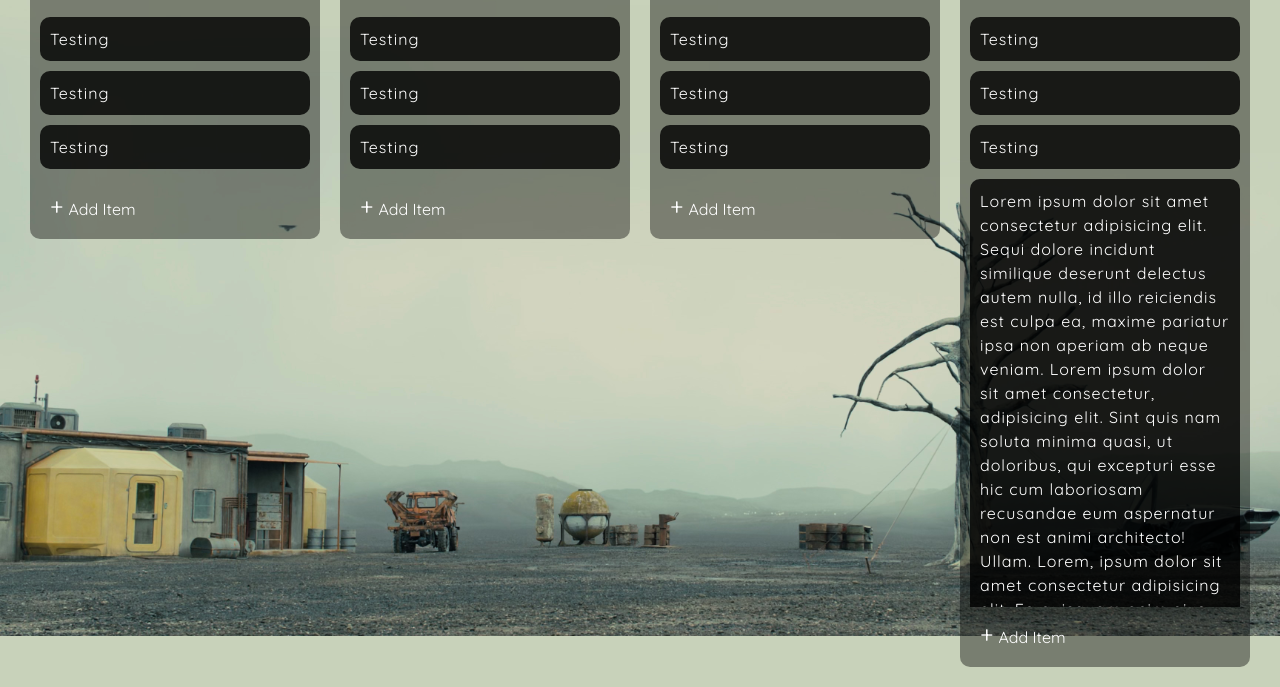
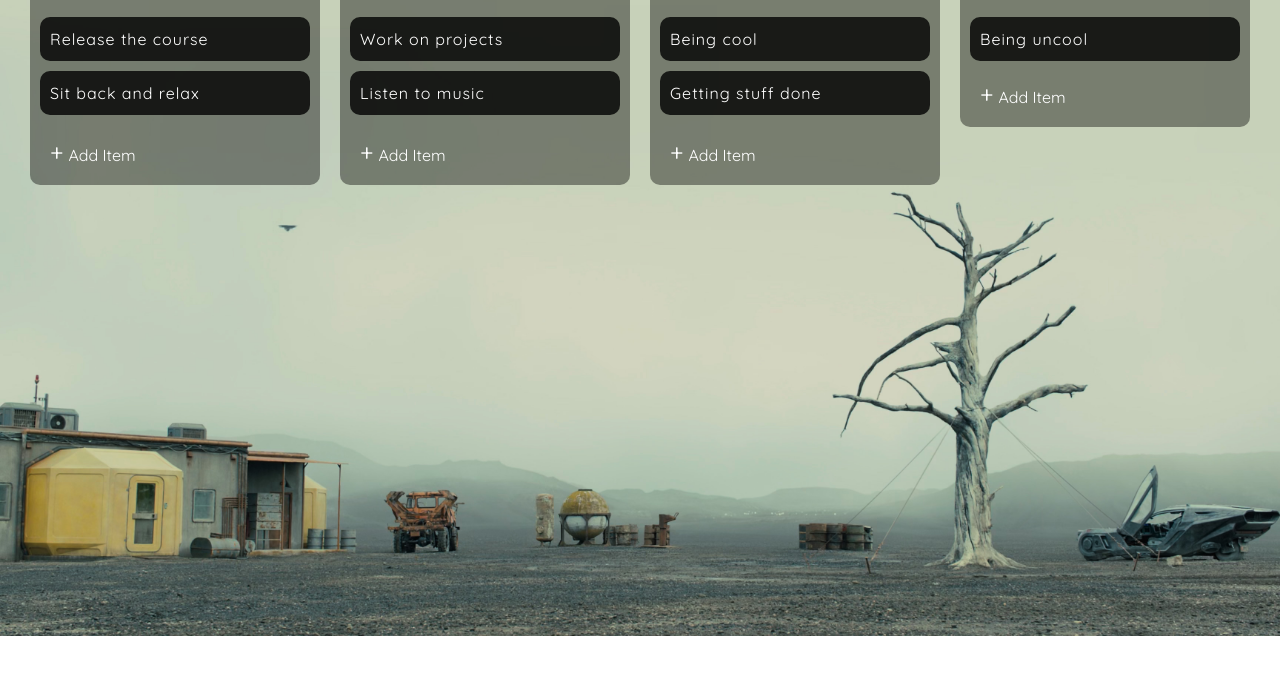
Before and after one commit to conuko/Kanban, a plain HTML site: page index.html in a window 1280 px wide. Shown: the part 164-851 px from the top of the page. After the commit the page ends 800 px from the top, so only its background shows below. Drawn offline with Linux system fonts and the light colour scheme.

Commit message:
set functions for updating the DOM

```diff
--- a/index.html
+++ b/index.html
@@ -18,11 +18,7 @@
                 </span>
                 <!-- Backlog Content -->
                 <div id="backlog-content" class="custom-scroll">
-                    <ul class="drag-item-list" id="backlog-list">
-                        <li class="drag-item">Testing</li>
-                        <li class="drag-item">Testing</li>
-                        <li class="drag-item">Testing</li>
-                    </ul>
+                    <ul class="drag-item-list" id="backlog-list"></ul>
                 </div>
                 <!-- Add Button Group -->
                 <div class="add-btn-group">
@@ -45,11 +41,7 @@
                 </span>
                 <!-- Progress Content -->
                 <div id="progress-content" class="custom-scroll">
-                    <ul class="drag-item-list" id="progress-list">
-                        <li class="drag-item">Testing</li>
-                        <li class="drag-item">Testing</li>
-                        <li class="drag-item">Testing</li>
-                    </ul>
+                    <ul class="drag-item-list" id="progress-list"></ul>
                 </div>
                 <!-- Add Button Group -->
                 <div class="add-btn-group">
@@ -72,11 +64,7 @@
                 </span>
                 <!-- Complete Content -->
                 <div id="complete-content" class="custom-scroll">
-                    <ul class="drag-item-list" id="complete-list">
-                        <li class="drag-item">Testing</li>
-                        <li class="drag-item">Testing</li>
-                        <li class="drag-item">Testing</li>
-                    </ul>
+                    <ul class="drag-item-list" id="complete-list"></ul>
                 </div>
                 <!-- Add Button Group -->
                 <div class="add-btn-group">
@@ -99,12 +87,7 @@
                 </span>
                 <!-- On Hold Content -->
                 <div id="on-hold-content" class="custom-scroll">
-                    <ul class="drag-item-list" id="on-hold-list">
-                        <li class="drag-item">Testing</li>
-                        <li class="drag-item">Testing</li>
-                        <li class="drag-item">Testing</li>
-                        <li class="drag-item">Lorem ipsum dolor sit amet consectetur adipisicing elit. Sequi dolore incidunt similique deserunt delectus autem nulla, id illo reiciendis est culpa ea, maxime pariatur ipsa non aperiam ab neque veniam. Lorem ipsum dolor sit amet consectetur, adipisicing elit. Sint quis nam soluta minima quasi, ut doloribus, qui excepturi esse hic cum laboriosam recusandae eum aspernatur non est animi architecto! Ullam. Lorem, ipsum dolor sit amet consectetur adipisicing elit. Ea quisquam enim eius velit maiores ipsa, delectus blanditiis ducimus temporibus veniam, nesciunt, nemo consectetur. Quisquam tempore perferendis maiores numquam? Iste, nam. Lorem ipsum dolor sit amet consectetur adipisicing elit. Quisquam, delectus temporibus. Voluptatum iste ipsam possimus est corporis aspernatur magnam? Consectetur nulla minus minima omnis quia distinctio labore aperiam assumenda fuga!</li>
-                    </ul>
+                    <ul class="drag-item-list" id="on-hold-list"></ul>
                 </div>
                 <!-- Add Button Group -->
                 <div class="add-btn-group">
--- a/script.js
+++ b/script.js
@@ -10,6 +10,7 @@ const completeList = document.getElementById('complete-list');
 const onHoldList = document.getElementById('on-hold-list');
 
 // Items
+let updatedOnLoad = false;
 
 
 // Initialize Arrays
@@ -37,9 +38,6 @@ function getSavedColumns() {
   }
 }
 
-getSavedColumns();
-updateSavedColumns();
-
 // Set localStorage Arrays --> sets the local storage to whatever we have in our array
 function updateSavedColumns() {
   listArrays = [backlogListArray, progressListArray, completeListArray, onHoldListArray];
@@ -52,29 +50,50 @@ function updateSavedColumns() {
 
 // Create DOM Elements for each list item
 function createItemEl(columnEl, column, item, index) {
-  console.log('columnEl:', columnEl);
-  console.log('column:', column);
-  console.log('item:', item);
-  console.log('index:', index);
   // List Item
   const listEl = document.createElement('li');
   listEl.classList.add('drag-item');
+  listEl.textContent = item;
+  // Append
+  columnEl.appendChild(listEl);
 
 }
 
 // Update Columns in DOM - Reset HTML, Filter Array, Update localStorage
 function updateDOM() {
   // Check localStorage once
+  if (!updatedOnLoad) {
+    getSavedColumns();
+  }
 
   // Backlog Column
+  backlogList.textContent = ''; /* clears the columns at kanban board at the first load */
+  backlogListArray.forEach((backlogItem, index) => {
+    createItemEl(backlogList, 0, backlogItem, index);
+  });
 
   // Progress Column
+  progressList.textContent = '';
+  progressListArray.forEach((progressItem, index) => {
+    createItemEl(progressList, 0, progressItem, index);
+  });
 
   // Complete Column
+  completeList.textContent = '';
+  completeListArray.forEach((completeItem, index) => {
+    createItemEl(completeList, 0, completeItem, index);
+  });
 
   // On Hold Column
+  onHoldList.textContent = '';
+  onHoldListArray.forEach((onHoldItem, index) => {
+    createItemEl(onHoldList, 0, onHoldItem, index);
+  });
 
   // Run getSavedColumns only once, Update Local Storage
 
 
 }
+
+// On Load
+updateDOM();
```
